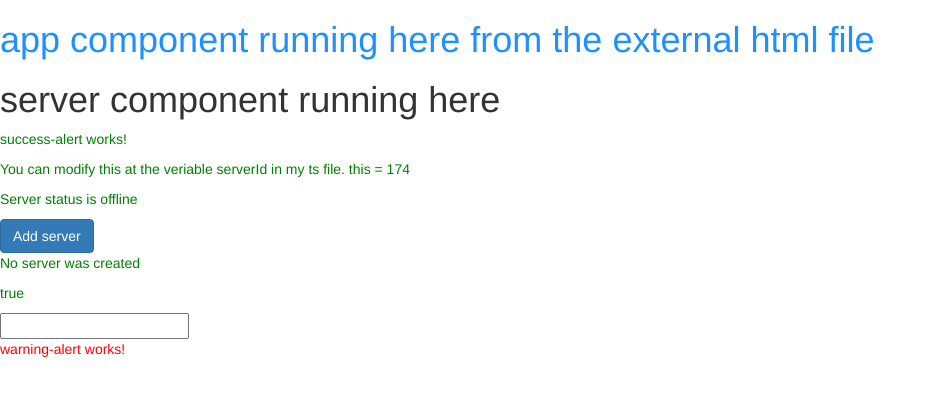
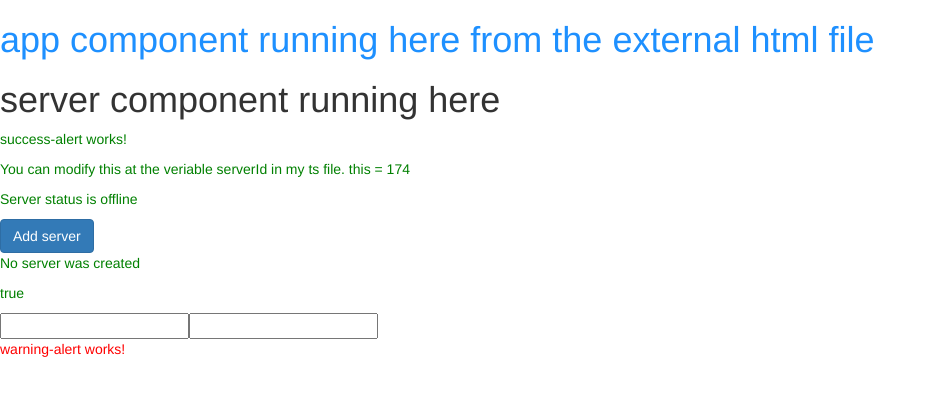
Before and after one commit to tibinthomas/LearningNG, an Angular app: page / in a window 1280 px wide. Shown: the top 396 px of the page, without its empty margins (0-936 px from the left). Built offline with nearby package versions, Linux system fonts and the light colour scheme.

Commit message:
1) Two wat binding using [(ngModel)] directive from the Forms Module

```diff
--- a/src/app/success-alert/success-alert.component.html
+++ b/src/app/success-alert/success-alert.component.html
@@ -18,3 +18,5 @@
 <p [innerText] = allowNewServer></p>
 
 <input type="text" (input)="onUpdateservername($event)">
+
+<input type="text" [(ngModel)] = "serverName">
```
